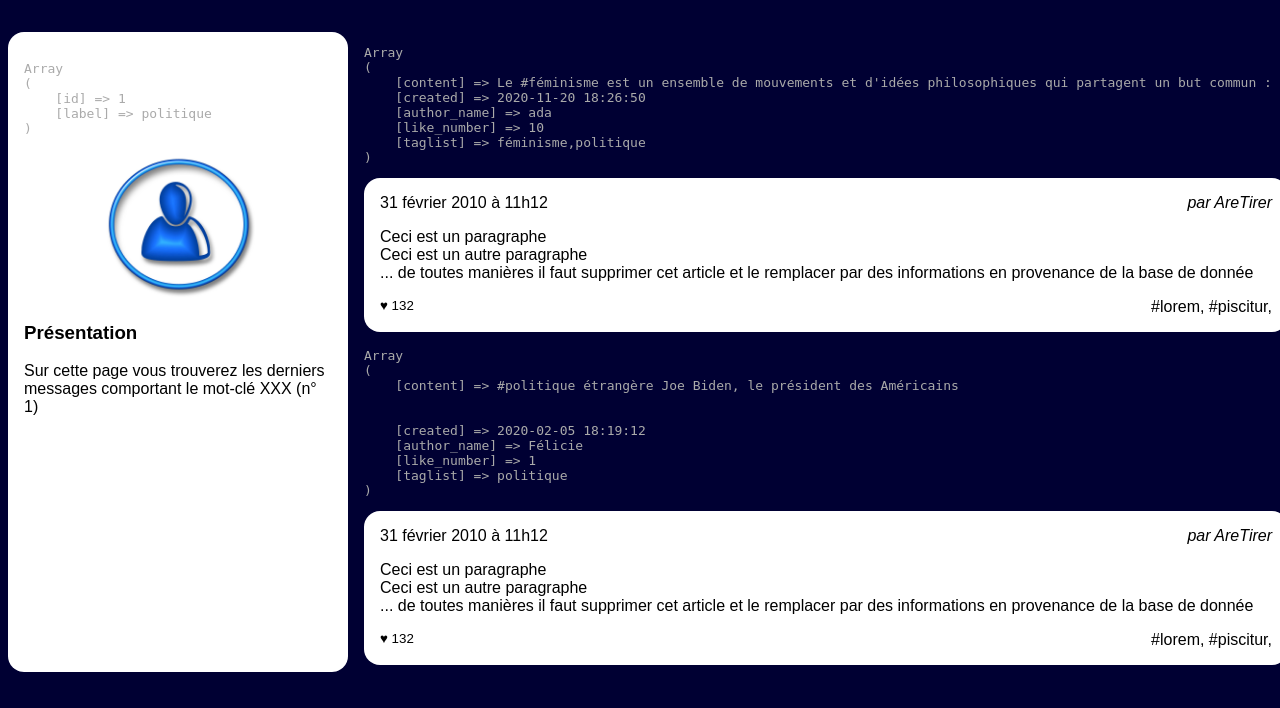
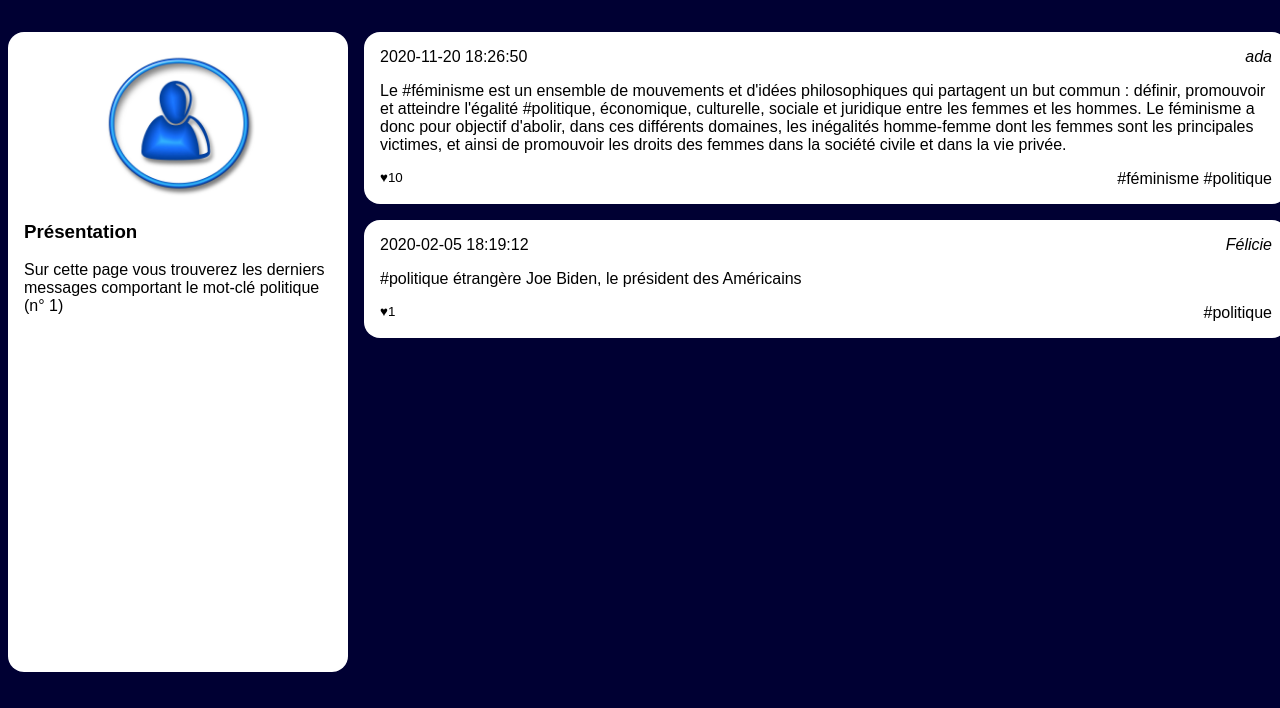
Before and after one commit to adatechschool/projet-collectif---reseau-social-php-canotho_reseausocial, a PHP site: page /tags.php?tag_id=1 in a window 1280 px wide. Shown: the part 92-800 px from the top of the page. Run offline with PHP 8.4, Linux system fonts and the light colour scheme; data comes from the database, SQL or seed files in the repository.

Commit message:
Refactoring suite

```diff
--- a/Niveau1/tags.php
+++ b/Niveau1/tags.php
@@ -37,13 +37,13 @@
                 $lesInformations = $mysqli->query($laQuestionEnSql);
                 $tag = $lesInformations->fetch_assoc();
                 //@todo: afficher le résultat de la ligne ci dessous, remplacer XXX par le label et effacer la ligne ci-dessous
-                echo "<pre>" . print_r($tag, 1) . "</pre>";
+                // echo "<pre>" . print_r($tag, 1) . "</pre>";
                 ?>
                 <img src="user.jpg" alt="Portrait de l'utilisatrice"/>
                 <section>
                     <h3>Présentation</h3>
                     <p>Sur cette page vous trouverez les derniers messages comportant
-                        le mot-clé XXX
+                        le mot-clé  <?php echo $tag['label'] ?>
                         (n° <?php echo $tagId ?>)
                     </p>
 
@@ -82,27 +82,9 @@
                 while ($post = $lesInformations->fetch_assoc())
                 {
 
-                    echo "<pre>" . print_r($post, 1) . "</pre>";
-                    ?>
-                    <article>
-                        <h3>
-                            <time datetime='2020-02-01 11:12:13' >31 février 2010 à 11h12</time>
-                        </h3>
-                        <address>par AreTirer</address>
-                        <div>
-                            <p>Ceci est un paragraphe</p>
-                            <p>Ceci est un autre paragraphe</p>
-                            <p>... de toutes manières il faut supprimer cet
-                                article et le remplacer par des informations en
-                                provenance de la base de donnée</p>
-                        </div>
-                        <footer>
-                            <small>♥ 132</small>
-                            <a href="">#lorem</a>,
-                            <a href="">#piscitur</a>,
-                        </footer>
-                    </article>
-                <?php } ?>
+                    // echo "<pre>" . print_r($post, 1) . "</pre>";
+                  include('article.php');
+                  } ?>
 
 
             </main>
```
Also changed, not shown: Niveau1/feed.php (+12 -24 lines).
